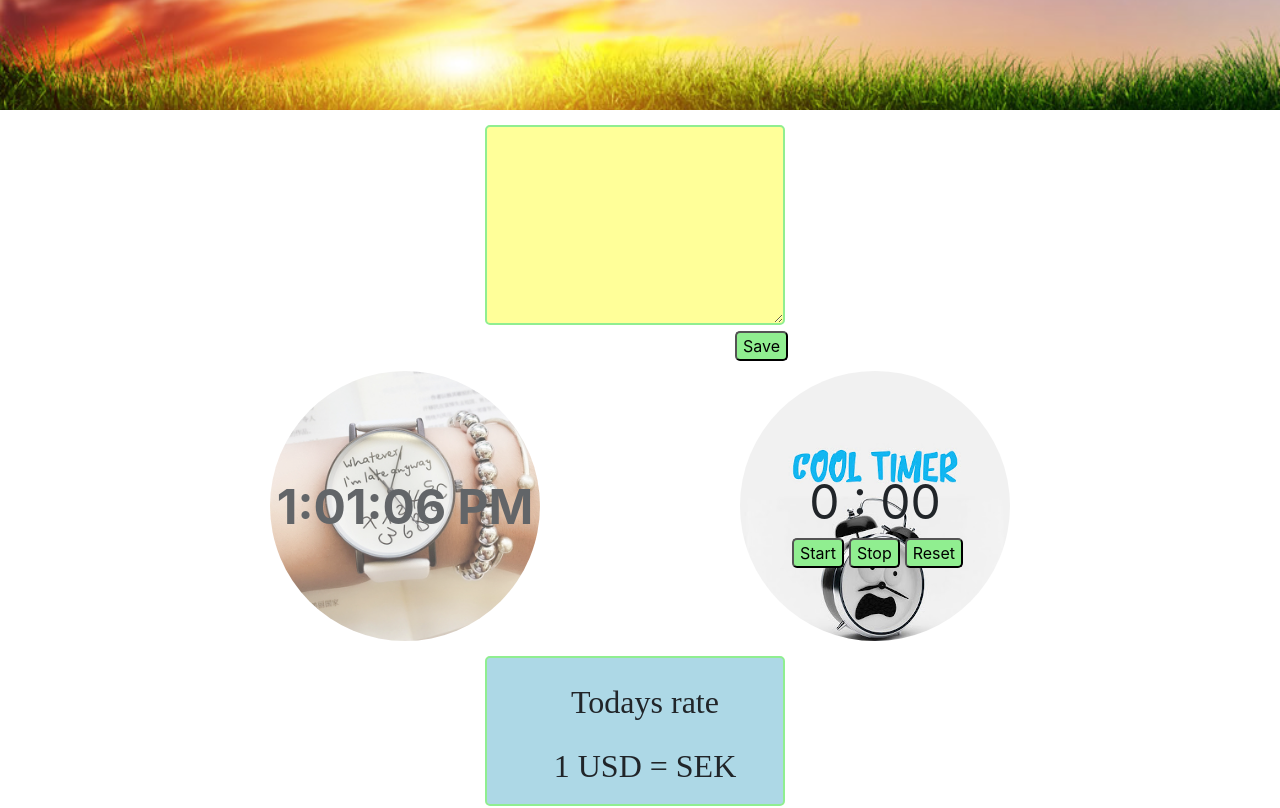
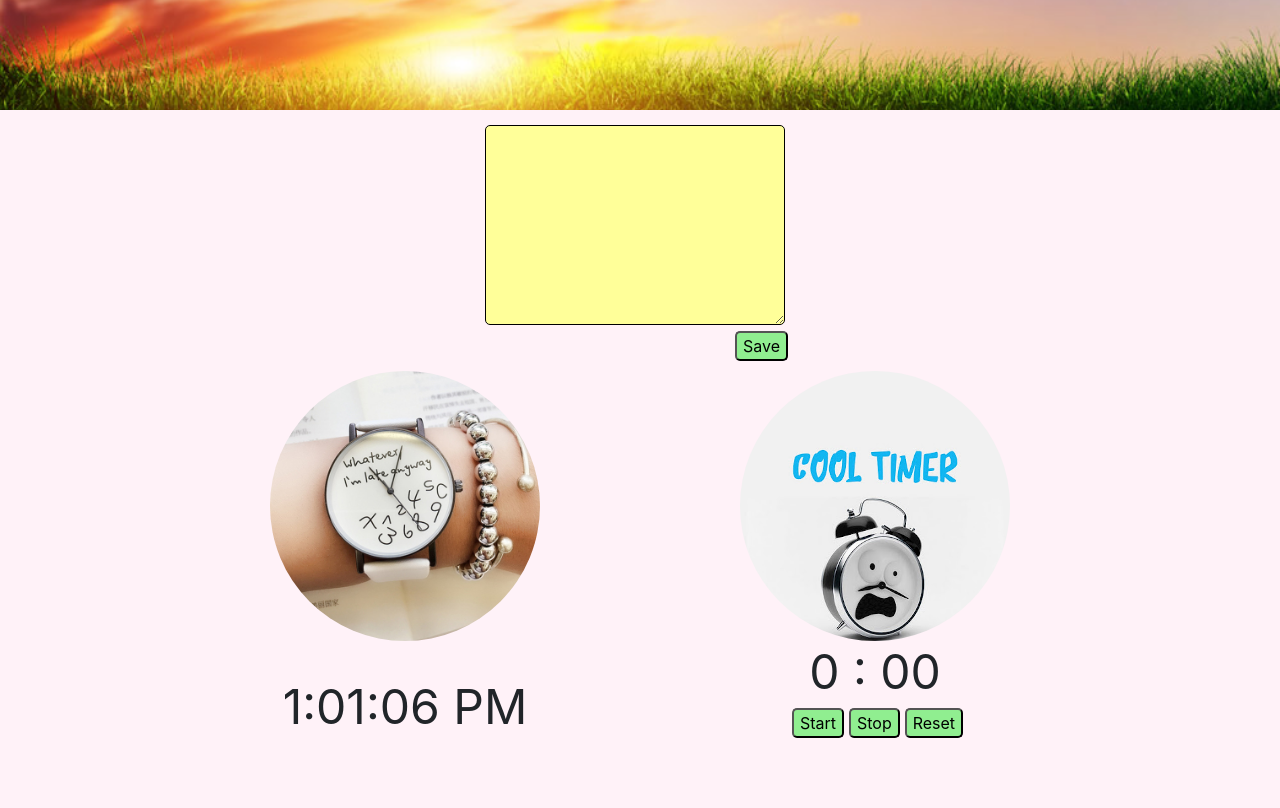
Before and after one commit to vanjaivanovic/Dashboard-React, a React (Create React App) app: page / in a window 1280 px wide. Shown: the part 220-1028 px from the top of the page. Built offline with nearby package versions, Linux system fonts and the light colour scheme; no server answers.

Commit message:
More styling

```diff
--- a/src/App.css
+++ b/src/App.css
@@ -1,12 +1,8 @@
 .App {
   text-align: center;
-  margin-bottom: 50px;
+  padding-bottom: 50px;
   width: 100%;
-}
-
-.App-logo {
-  animation: App-logo-spin infinite 20s linear;
-  height: 80px;
+  background-color: rgba(255, 229, 242, 0.5);
 }
 
 .App-header {
@@ -21,10 +17,6 @@
 .App-title {
   padding-top: 50px;
   font-size: 2.5em;
-}
-
-.App-intro {
-  font-size: large;
 }
 
 .weatherStyle {
@@ -43,7 +35,7 @@
   height: 200px;
   width: 300px;
   border-radius: 5px;
-  border: 2px solid #90ee90;
+  border: 1px solid #000;
 }
 
 #submitButton{
@@ -53,25 +45,33 @@
   background: #90ee90;
 }
 
-.time , .App-timer {
+.App-clock , .App-timer {
   width: 270px;
   height: 270px;
   margin-left: 200px;
   padding-top: 100px;
   border-radius: 50%;
+}
 
+.App-clock {
+  background-image: url(./images/clock.jpg);
+  background-size: cover;
+}
+
+.Currency-row {
+  margin-top: 170px;
+}
+
+.timer-box {
+  margin-top: 170px;
 }
 
 .time {
-  background-image: url(./images/clock.jpg);
-  background-size: cover;
-  opacity: 0.7;
+  margin-top: 200px;
 }
 
 .clock {
   font-size: 3em;
-  font-weight: bold;
-  opacity: 1;
 }
 
 .App-timer {
@@ -86,6 +86,7 @@
 .Timer {
   font-size: 3em;
 }
+
 .startButton, .stopButton, .resetButton {
   font-size: 1em;
   border-radius: 5px;
@@ -95,13 +96,13 @@
 
 .startButton:hover, .stopButton:hover, .resetButton:hover {
   font-size: 1em;
-  background: lightblue;
+  background: #b3daff;
 }
 
 .rate {
   height: 150px;
   width: 300px;
-  background: lightblue;
+  background: #b3daff;
   border-radius: 5px;
-
+  border: 1px solid black;
 }
--- a/src/App.js
+++ b/src/App.js
@@ -33,7 +33,7 @@ class App extends Component {
             </div>
           </div>
 
-          <div className="row">
+          <div className="row Currency-row">
             <div className="col-xs-12 col-sm-offset-4 col-sm-4 App-currency">
               <Currency />
             </div>
--- a/src/components/Currency.js
+++ b/src/components/Currency.js
@@ -19,10 +19,8 @@ class Currency extends Component {
       })
 
       .catch(error => {
-        console.log(error);
       })
-
-    }
+   }
 
   render(){
     return (<div className="rate">
--- a/src/components/Timer.js
+++ b/src/components/Timer.js
@@ -33,14 +33,15 @@ class Timer extends Component {
   }
   render() {
     return (
-      <div>
-      <div className="Timer"> {this.showMinutes()} : {this.showSeconds()}
-      </div>
+      <div className="timer-box">
+        <div className="Timer"> {this.showMinutes()} : {this.showSeconds()}
+        </div>
 
-      <div><button className="startButton" onClick={this.tick}>Start</button>
-      <button className="stopButton" onClick={this.stopTimer}>Stop</button>
-      <button className="resetButton" onClick={this.resetTimer}>Reset</button>
-      </div>
+        <div>
+          <button className="startButton" onClick={this.tick}>Start</button>
+          <button className="stopButton" onClick={this.stopTimer}>Stop</button>
+          <button className="resetButton" onClick={this.resetTimer}>Reset</button>
+        </div>
       </div>
     );
   }
```
Also changed, not shown: src/components/Clock.js (+4 -7 lines), src/components/Weather.js (+2 -8 lines), src/components/Header.js (deleted).
